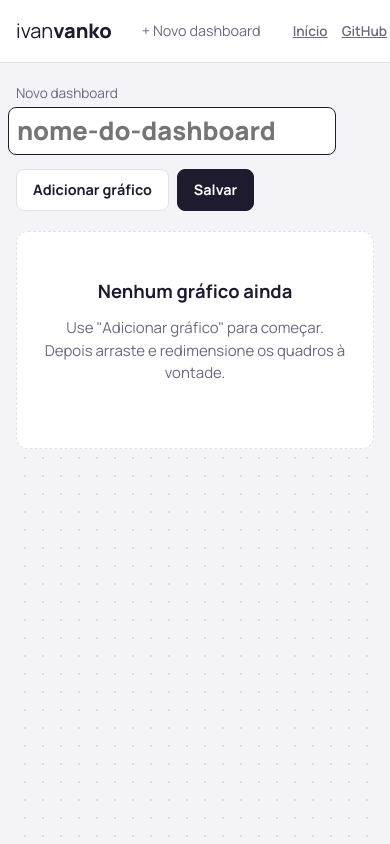
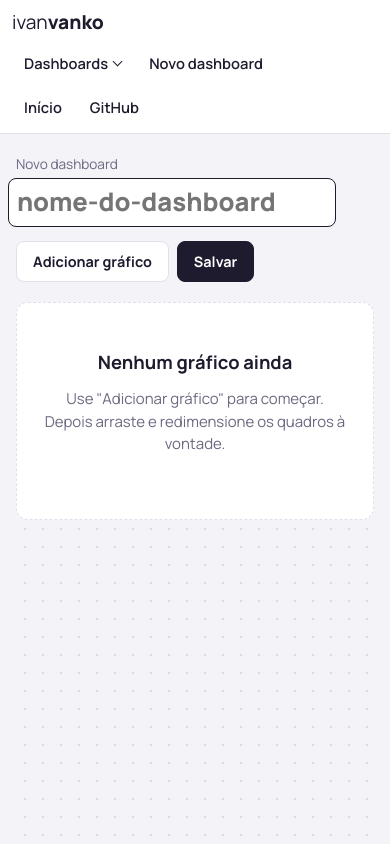
Before and after one commit to mateusmed/ivan-vanko, a website: page public/pages/dashboards.html in a window 390 px wide. Shown: the top 844 px of the page. Drawn offline with Linux system fonts and the light colour scheme; no server answers.

Commit message:
feat(design): navegação em barra superior no lugar da lateral
Num dashboard a largura é o espaço mais valioso: a barra superior fina devolve ~240px para a grade.
Menu "Dashboards" (salvos e exemplos), "Novo dashboard", e Sobre/Início e GitHub à direita.
Menus <details> fecham ao clicar fora ou com Esc (setupMenus em ui.js). O easy-cms segue com a lateral.

Co-Authored-By: Claude Opus 5.5 <noreply@anthropic.com>
Claude-Session: https://claude.ai/code/session_01PQyU1PH3LdTAR2tz2mQ5Zq

```diff
--- a/public/css/style.css
+++ b/public/css/style.css
@@ -57,106 +57,126 @@ h3 {
 }
 
 
-/* ---------------------------------------------------------------- estrutura */
+/* ---------------------------------------------------------------- estrutura: barra superior
+   Num dashboard a largura vale ouro (os gráficos ficam lado a lado): por isso a navegação fica no topo,
+   numa barra fina, e a grade usa a tela inteira. */
 
-.app {
-    display: grid;
-    grid-template-columns: 240px minmax(0, 1fr);
-    min-height: 100vh;
-}
-
-.side {
+.topbar {
     position: sticky;
     top: 0;
+    z-index: 40;
     display: flex;
-    flex-direction: column;
-    gap: 2px;
-    height: 100vh;
-    padding: 22px 14px;
-    overflow-y: auto;
+    align-items: center;
+    gap: 8px 20px;
+    min-height: 56px;
+    padding: 0 24px;
     background: var(--surface);
-    border-right: 1px solid var(--line);
+    border-bottom: 1px solid var(--line);
 }
 
 .logo {
-    margin: 0 8px 18px;
-    font-size: 1.25rem;
+    margin-right: 8px;
+    font-size: 1.2rem;
     text-decoration: none;
+    white-space: nowrap;
 }
 
 .logo b {
     font-weight: 800;
 }
 
-.side-title {
-    margin: 18px 8px 6px;
-    color: var(--muted);
-    font-size: 0.78rem;
-    font-weight: 600;
+.topnav,
+.topbar-end {
+    display: flex;
+    align-items: center;
+    gap: 4px;
 }
 
-.side-item {
+.topbar-end {
+    margin-left: auto;
+}
+
+.nav-link {
+    display: inline-flex;
+    align-items: center;
+    gap: 6px;
+    padding: 7px 12px;
+    border: 0;
+    border-radius: var(--radius-small);
+    background: none;
+    color: var(--ink);
+    font: inherit;
+    font-size: 0.92rem;
+    font-weight: 600;
+    text-decoration: none;
+    white-space: nowrap;
+    cursor: pointer;
+}
+
+.nav-link:hover,
+.menu[open] > .nav-link {
+    background: var(--bg);
+}
+
+summary.nav-link::after {
+    content: '';
+    width: 6px;
+    height: 6px;
+    margin-top: -3px;
+    border-right: 1.5px solid currentColor;
+    border-bottom: 1.5px solid currentColor;
+    transform: rotate(45deg);
+}
+
+.menu-wide {
+    min-width: 260px;
+    max-height: min(70vh, 520px);
+    overflow-y: auto;
+}
+
+.menu-left .menu-list {
+    right: auto;
+    left: 0;
+}
+
+.menu-title {
+    margin: 8px 10px 4px;
+    color: var(--muted);
+    font-size: 0.75rem;
+    font-weight: 700;
+}
+
+.menu-item {
     display: block;
     padding: 8px 10px;
     overflow: hidden;
     border-radius: var(--radius-small);
-    font-size: 0.92rem;
+    font-size: 0.9rem;
     text-decoration: none;
     text-overflow: ellipsis;
     white-space: nowrap;
 }
 
-.side-item:hover {
+.menu-item:hover {
     background: var(--bg);
 }
 
-.side-item.active {
+.menu-item.active {
     background: var(--select);
     color: var(--select-ink);
     font-weight: 700;
 }
 
-.side-add {
-    padding: 8px 10px;
-    color: var(--muted);
-    font-size: 0.9rem;
-    text-decoration: none;
-}
-
-.side-add:hover {
-    color: var(--ink);
-}
-
-.side-empty {
+.menu-empty {
     margin: 0;
-    padding: 4px 10px;
+    padding: 6px 10px;
     color: var(--muted);
     font-size: 0.85rem;
 }
 
-.side-footer {
-    display: flex;
-    gap: 14px;
-    margin-top: auto;
-    padding: 14px 10px 0;
-    color: var(--muted);
-    font-size: 0.85rem;
-}
-
-.side-footer a,
-.side-footer button {
-    padding: 0;
-    border: 0;
-    background: none;
-    color: inherit;
-    font: inherit;
-    font-weight: 600;
-    cursor: pointer;
-}
-
 .main {
     min-width: 0;
-    padding: 28px 32px 48px;
+    padding: 24px 28px 48px;
 }
 
 
@@ -702,45 +722,13 @@ pre.data {
 }
 
 @media (max-width: 760px) {
-    .app {
-        grid-template-columns: 1fr;
+    .topbar {
+        flex-wrap: wrap;
+        padding: 8px 12px;
     }
 
-    /* No celular o menu vira uma faixa que rola para o lado */
-    .side {
-        position: static;
-        height: auto;
-        flex-direction: row;
-        align-items: center;
-        gap: 6px;
-        padding: 12px 16px;
-        overflow-x: auto;
-        border-right: 0;
-        border-bottom: 1px solid var(--line);
-    }
-
-    .side > * {
-        flex: none;
-    }
-
-    #dashboard-list,
-    #example-list {
-        display: flex;
-        gap: 6px;
-    }
-
-    .logo {
-        margin: 0 8px 0 0;
-    }
-
-    .side-title,
-    .side-empty {
-        display: none;
-    }
-
-    .side-footer {
-        margin: 0;
-        padding: 0 10px;
+    .topbar-end {
+        margin-left: 0;
     }
 
     .main {
--- a/public/js/dashboard.js
+++ b/public/js/dashboard.js
@@ -1,7 +1,7 @@
 // Tela do dashboard: a grade de gráficos (GridStack), adicionar, configurar, fixar, remover, salvar e excluir.
 // Cada quadro guarda a própria configuração no nó do GridStack (chartType, chartUrl, poolingSeconds, chartTitle, fixed).
 import { CHART_TYPES, charts, fetchChartData, startPolling, destroyChart } from './chart-build.js';
-import { loadSidebar, showToast, setupDialogs, escapeHtml, element, NAME_PATTERN } from './ui.js';
+import { loadDashboardMenu, showToast, setupDialogs, setupMenus, escapeHtml, element, NAME_PATTERN } from './ui.js';
 import { serializeNodes, extractUrl, sourceLabel as describeSource, SAMPLE_URL_PREFIX, DEFAULT_POLLING_SECONDS } from './layout.mjs';
 
 let grid;
@@ -14,11 +14,12 @@ main();
 
 async function main() {
     setupDialogs();
+    setupMenus();
     // No celular a grade vira uma coluna: sem "float", os quadros sobem e não ficam buracos
     grid = GridStack.init({ float: window.innerWidth > 768, cellHeight: 30, column: 12, margin: 8 });
 
     const name = new URLSearchParams(window.location.search).get('name');
-    const { dashboards, examples } = await loadSidebar(name);
+    const { dashboards, examples } = await loadDashboardMenu(name);
     knownDashboards = dashboards;
 
     setupAddChartMenu();
@@ -161,12 +162,9 @@ function closeAllMenus() {
 function setupCloseMenus() {
     document.addEventListener('click', event => {
         if (!event.target.closest('.chart-tools')) closeAllMenus();
-        if (!event.target.closest('#add-chart-menu')) document.getElementById('add-chart-menu').open = false;
     });
     document.addEventListener('keydown', event => {
-        if (event.key !== 'Escape') return;
-        closeAllMenus();
-        document.getElementById('add-chart-menu').open = false;
+        if (event.key === 'Escape') closeAllMenus();
     });
 }
 
@@ -313,7 +311,7 @@ async function saveDashboard() {
     document.title = `${name} - ivan-vanko`;
     document.getElementById('crumb').textContent = 'Dashboard';
     document.getElementById('remove-dashboard').hidden = false;
-    knownDashboards = (await loadSidebar(name)).dashboards;
+    knownDashboards = (await loadDashboardMenu(name)).dashboards;
     markClean();
     showToast('Dashboard salvo.', 'ok');
 }
--- a/public/js/home.js
+++ b/public/js/home.js
@@ -1,14 +1,15 @@
 // Início: os dashboards salvos e os exemplos, cada um com quantos gráficos tem e de que tipos
-import { loadSidebar, showNoticeFromUrl, setupDialogs, dashboardUrl, getJson, element } from './ui.js';
+import { loadDashboardMenu, showNoticeFromUrl, setupDialogs, setupMenus, dashboardUrl, getJson, element } from './ui.js';
 import { CHART_TYPES } from './chart-theme.mjs';
 
 main();
 
 async function main() {
     setupDialogs();
+    setupMenus();
     showNoticeFromUrl();
 
-    const { dashboards, examples } = await loadSidebar();
+    const { dashboards, examples } = await loadDashboardMenu();
     renderCards('dashboard-cards', dashboards, true);
     renderCards('example-cards', examples, false);
 }
--- a/public/js/ui.js
+++ b/public/js/ui.js
@@ -1,4 +1,4 @@
-// Peças comuns às telas: menu lateral, avisos (toast), diálogo "Sobre" e escape de HTML.
+// Peças comuns às telas: barra superior (menu Dashboards), avisos (toast), diálogos e escape de HTML.
 
 // Mesmo padrão do servidor (server.js): o nome vira nome de arquivo
 export const NAME_PATTERN = /^[\p{L}\p{N}_-]{1,80}$/u;
@@ -24,11 +24,11 @@ export async function getJson(url) {
 
 
 // =============================================================================================
-// Menu lateral
+// Barra superior: menu "Dashboards" com os salvos e os exemplos
 // =============================================================================================
 
 // Preenche as listas de dashboards e exemplos e marca o aberto. Devolve as duas listas.
-export async function loadSidebar(activeName = null) {
+export async function loadDashboardMenu(activeName = null) {
     const [dashboards, examples] = await Promise.all([
         getJson('/api/dashboards').catch(() => []),
         getJson('/api/layouts-examples').catch(() => [])
@@ -44,12 +44,12 @@ function fillList(id, names, activeName, emptyText) {
     if (!list) return;
 
     if (names.length === 0) {
-        list.replaceChildren(element('p', 'side-empty', emptyText));
+        list.replaceChildren(element('p', 'menu-empty', emptyText));
         return;
     }
 
     list.replaceChildren(...names.map(name => {
-        const link = element('a', `side-item${name === activeName ? ' active' : ''}`, name);
+        const link = element('a', `menu-item${name === activeName ? ' active' : ''}`, name);
         link.href = dashboardUrl(name);
         if (name === activeName) link.setAttribute('aria-current', 'page');
         return link;
@@ -99,6 +99,18 @@ export function setupDialogs() {
     });
 }
 
+// Menus (<details class="menu">) fecham ao clicar fora ou com Esc
+export function setupMenus() {
+    const closeAll = except => document.querySelectorAll('details.menu[open]').forEach(menu => {
+        if (menu !== except) menu.open = false;
+    });
+
+    document.addEventListener('click', event => closeAll(event.target.closest('details.menu')));
+    document.addEventListener('keydown', event => {
+        if (event.key === 'Escape') closeAll(null);
+    });
+}
+
 export function element(tag, className = '', text = '') {
     const node = document.createElement(tag);
     if (className) node.className = className;
--- a/public/pages/dashboards.html
+++ b/public/pages/dashboards.html
@@ -11,21 +11,26 @@
     <link rel="stylesheet" href="/css/style.css">
 </head>
 <body>
-<div class="app">
-    <aside class="side" aria-label="Navegação">
-        <a class="logo" href="/">ivan<b>vanko</b></a>
-        <p class="side-title">Dashboards</p>
-        <div id="dashboard-list"></div>
-        <a class="side-add" href="/pages/dashboards.html">+ Novo dashboard</a>
-        <p class="side-title">Exemplos</p>
-        <div id="example-list"></div>
-        <div class="side-footer">
-            <a href="/">Início</a>
-            <a href="https://github.com/mateusmed/ivan-vanko" target="_blank" rel="noopener">GitHub</a>
-        </div>
-    </aside>
-
-    <main class="main">
+<header class="topbar">
+    <a class="logo" href="/">ivan<b>vanko</b></a>
+    <nav class="topnav" aria-label="Navegação">
+        <details class="menu menu-left">
+            <summary class="nav-link">Dashboards</summary>
+            <div class="menu-list menu-wide">
+                <p class="menu-title">Salvos</p>
+                <div id="dashboard-list"></div>
+                <p class="menu-title">Exemplos</p>
+                <div id="example-list"></div>
+            </div>
+        </details>
+        <a class="nav-link" href="/pages/dashboards.html">Novo dashboard</a>
+    </nav>
+    <div class="topbar-end">
+        <a class="nav-link" href="/">Início</a>
+        <a class="nav-link" href="https://github.com/mateusmed/ivan-vanko" target="_blank" rel="noopener">GitHub</a>
+    </div>
+</header>
+<main class="main">
         <header class="top">
             <div>
                 <p class="crumb" id="crumb">Novo dashboard</p>
@@ -54,7 +59,6 @@
         </div>
         <div class="grid-stack"></div>
     </main>
-</div>
 
 <dialog id="configure-modal" aria-labelledby="configureTitle">
     <form method="dialog">
```
Also changed, not shown: public/index.html (+20 -16 lines).
